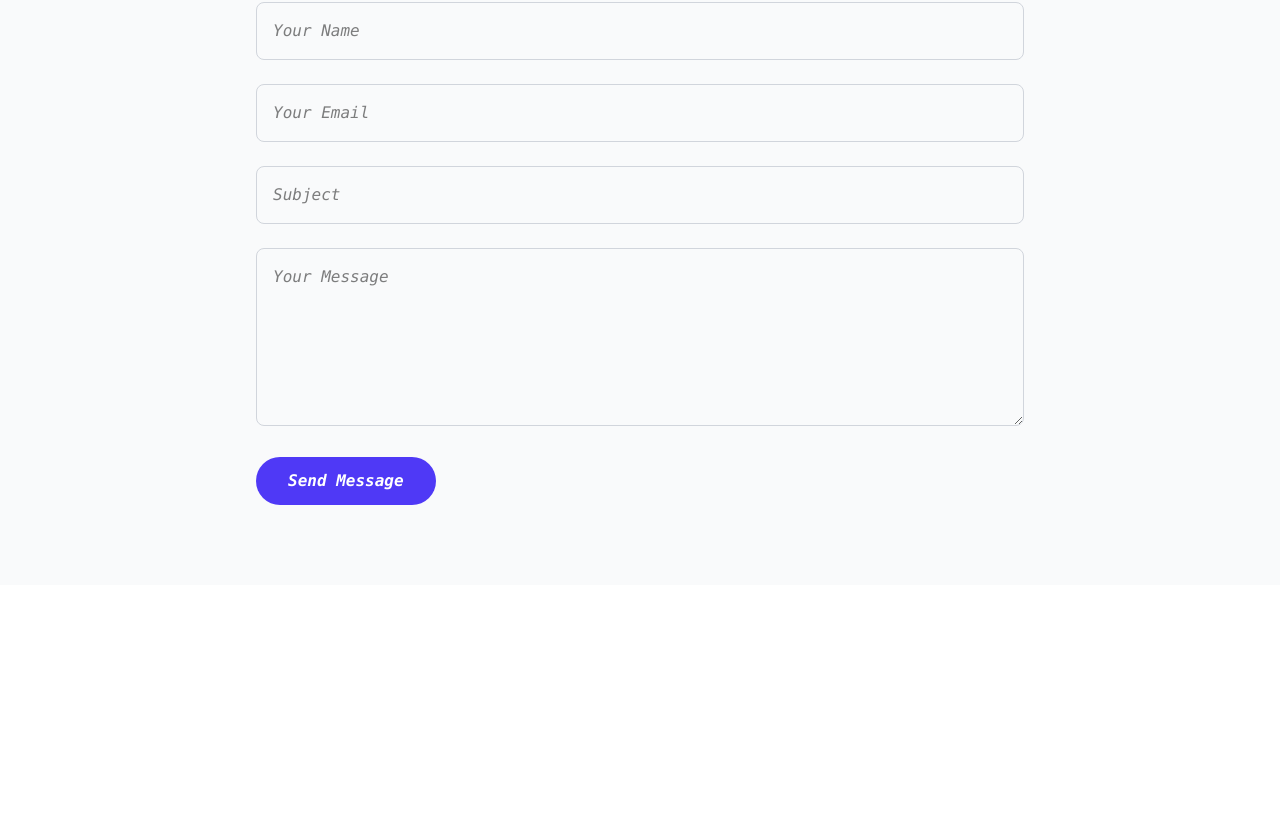
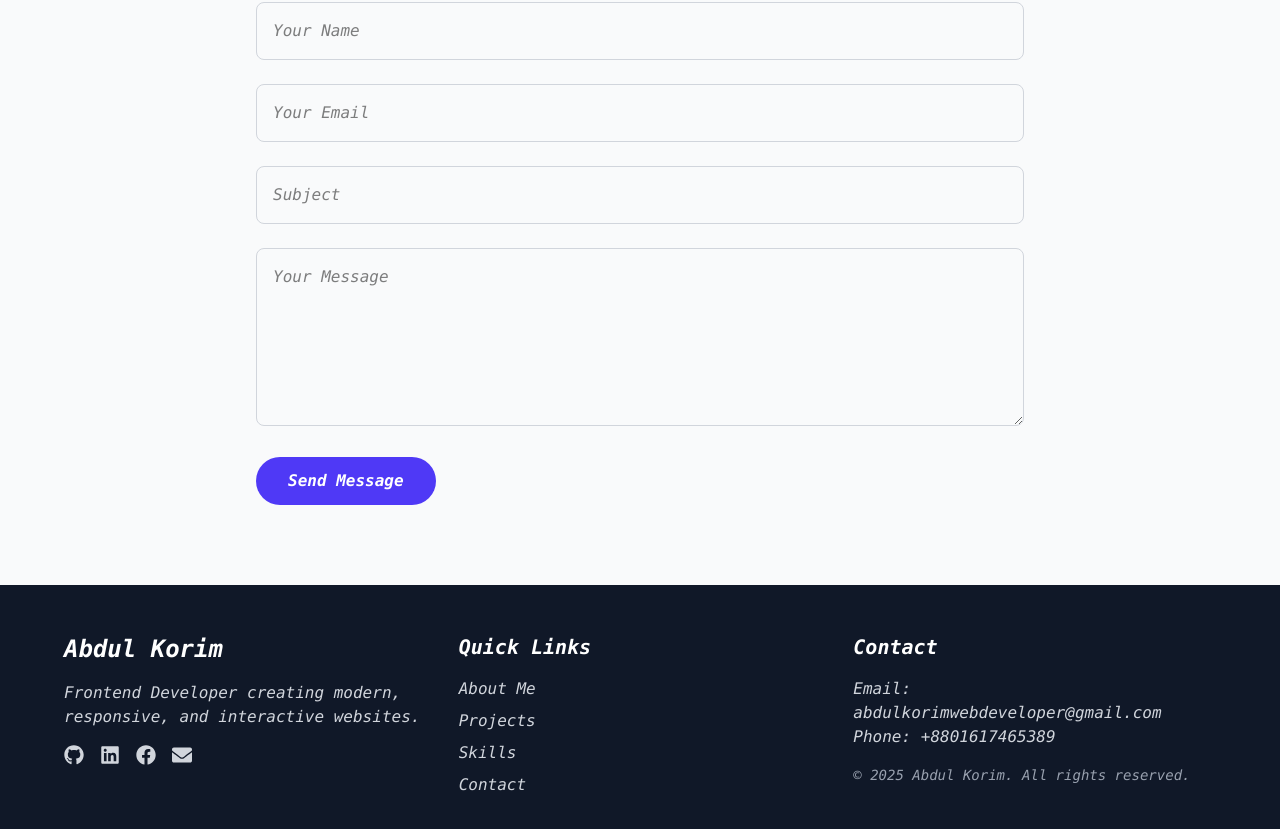
Before and after one commit to abdul-korim-web/my-portfolio, a React (Vite) app: page /Projects in a window 1280 px wide. Shown: the part 2938-3767 px from the top of the page. Before the commit the page ends 3523 px from the top, so only its background shows below. Built offline with nearby package versions, Linux system fonts and the light colour scheme.

Commit message:
Footer Section added

```diff
--- a/package.json
+++ b/package.json
@@ -19,6 +19,7 @@
     "framer-motion": "^12.23.16",
     "react": "^19.1.1",
     "react-dom": "^19.1.1",
+    "react-icons": "^5.5.0",
     "react-router-dom": "^7.9.1",
     "react-spinners": "^0.17.0",
     "spinners-react": "^1.0.11",
--- a/src/App.jsx
+++ b/src/App.jsx
@@ -9,6 +9,7 @@ import About from "./Components/About Section/About"
 import Skills from "./Components/Skills/Skills"
 import Projects from "./Components/Projects/Projects"
 import Contact from './Components/Contact/Contact'
+import Footer from './Components/Footer/Footer'
 // import Testimonials from './Components/Testimonials/Testimonials'
 
 function App() {
@@ -23,6 +24,7 @@ function App() {
       <Projects/>
       {/* <Testimonials/> */}
       <Contact/>
+      <Footer/>
     </BrowserRouter>
   )
 }
--- /dev/null
+++ b/src/Components/Footer/Footer.jsx
@@ -0,0 +1,60 @@
+import React from "react";
+import { FaGithub, FaLinkedin, FaTwitter, FaEnvelope, FaFacebook } from "react-icons/fa";
+
+const Footer = () => {
+  return (
+    <footer className="bg-gray-900 text-gray-300 py-12 px-6">
+      <div className="max-w-6xl mx-auto grid grid-cols-1 md:grid-cols-3 gap-8">
+
+        {/* About / Brand */}
+        <div className="space-y-4 text-center md:text-left">
+          <h3 className="text-2xl font-bold text-white">Abdul Korim</h3>
+          <p>Frontend Developer creating modern, responsive, and interactive websites.</p>
+          <div className="flex justify-center md:justify-start space-x-4 mt-2">
+            <a href="https://github.com/abdul-korim-web/" target="_blank" rel="noopener noreferrer" className="hover:text-white transition">
+              <FaGithub size={20} />
+            </a>
+            <a href="https://www.linkedin.com/in/abdul-korim-webdeveloper/" target="_blank" rel="noopener noreferrer" className="hover:text-white transition">
+              <FaLinkedin size={20} />
+            </a>
+            <a href="https://www.facebook.com/abdulkorimweb" target="_blank" rel="noopener noreferrer" className="hover:text-white transition">
+              <FaFacebook size={20} />
+            </a>
+            <a href="mailto:abdulkorimwebdeveloper@gmail.com" className="hover:text-white transition">
+              <FaEnvelope size={20} />
+            </a>
+          </div>
+        </div>
+
+        {/* Quick Links */}
+        <div className="text-center md:text-left">
+          <h4 className="text-xl font-semibold text-white mb-4">Quick Links</h4>
+          <ul className="space-y-2">
+            <li>
+              <a href="#about" className="hover:text-white transition">About Me</a>
+            </li>
+            <li>
+              <a href="#projects" className="hover:text-white transition">Projects</a>
+            </li>
+            <li>
+              <a href="#skills" className="hover:text-white transition">Skills</a>
+            </li>
+            <li>
+              <a href="#contact" className="hover:text-white transition">Contact</a>
+            </li>
+          </ul>
+        </div>
+
+        {/* Contact Info */}
+        <div className="text-center md:text-left">
+          <h4 className="text-xl font-semibold text-white mb-4">Contact</h4>
+          <p>Email: <a href="mailto:abdulkorimwebdeveloper@gmail.com" className="hover:text-white transition">abdulkorimwebdeveloper@gmail.com</a></p>
+          <p>Phone: +8801617465389</p>
+          <p className="mt-4 text-sm text-gray-400">&copy; {new Date().getFullYear()} Abdul Korim. All rights reserved.</p>
+        </div>
+      </div>
+    </footer>
+  );
+};
+
+export default Footer;
```
Also changed, not shown: 1 other file (tests, documents, lock files or other folders).
